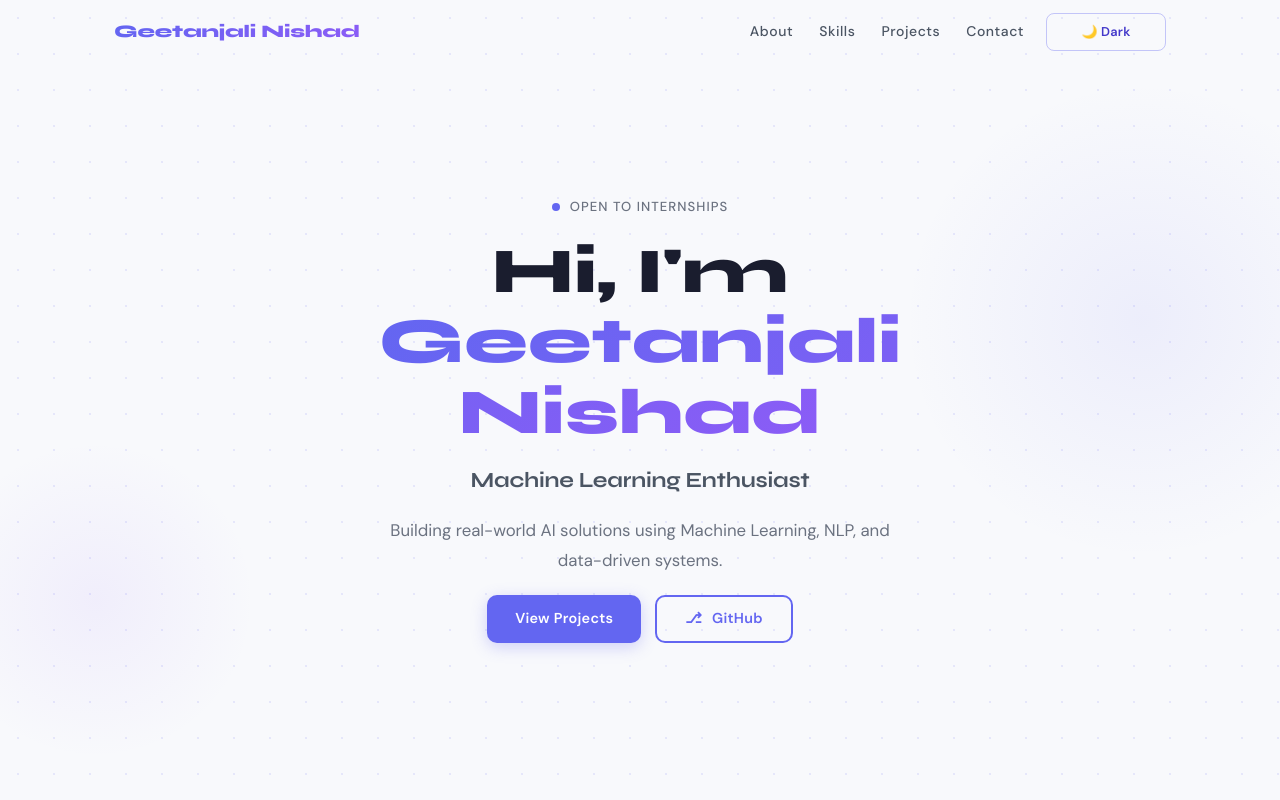
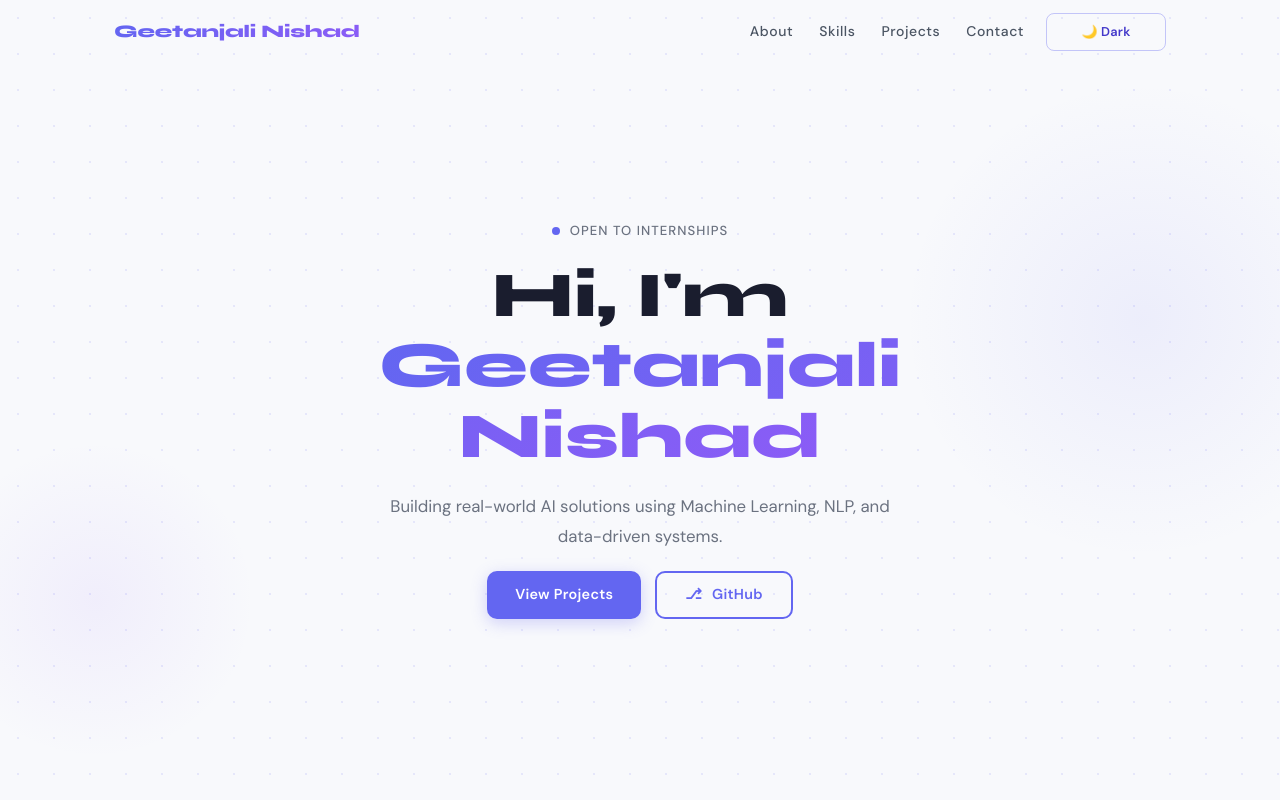
Before and after one commit to Geetanjali098/ML-Portfolio, a React app in the folder portfolio/: page / in a window 1280 px wide. Shown: the top 800 px of the page. Built offline with nearby package versions, Linux system fonts and the light colour scheme; the HTML template or start-up script is replaced by a standard one.

Commit message:
Remove 'Machine Learning Enthusiast' from portfolio
Removed the text 'Machine Learning Enthusiast' from the portfolio.

```diff
--- a/portfolio/src/portfolio.jsx
+++ b/portfolio/src/portfolio.jsx
@@ -493,7 +493,7 @@ export default function Portfolio() {
           </h1>
 
           <p style={{ fontFamily: "'Syne', sans-serif", fontWeight: 700, fontSize: "clamp(1rem, 2.5vw, 1.35rem)", color: activeTheme.textSecondary, marginBottom: 20, letterSpacing: "-0.01em" }}>
-            Machine Learning Enthusiast
+
           </p>
 
           <p style={{ fontSize: "1.05rem", color: activeTheme.textMuted, lineHeight: 1.75, maxWidth: 540, margin: "0 auto 20px", fontWeight: 400 }}>
```
